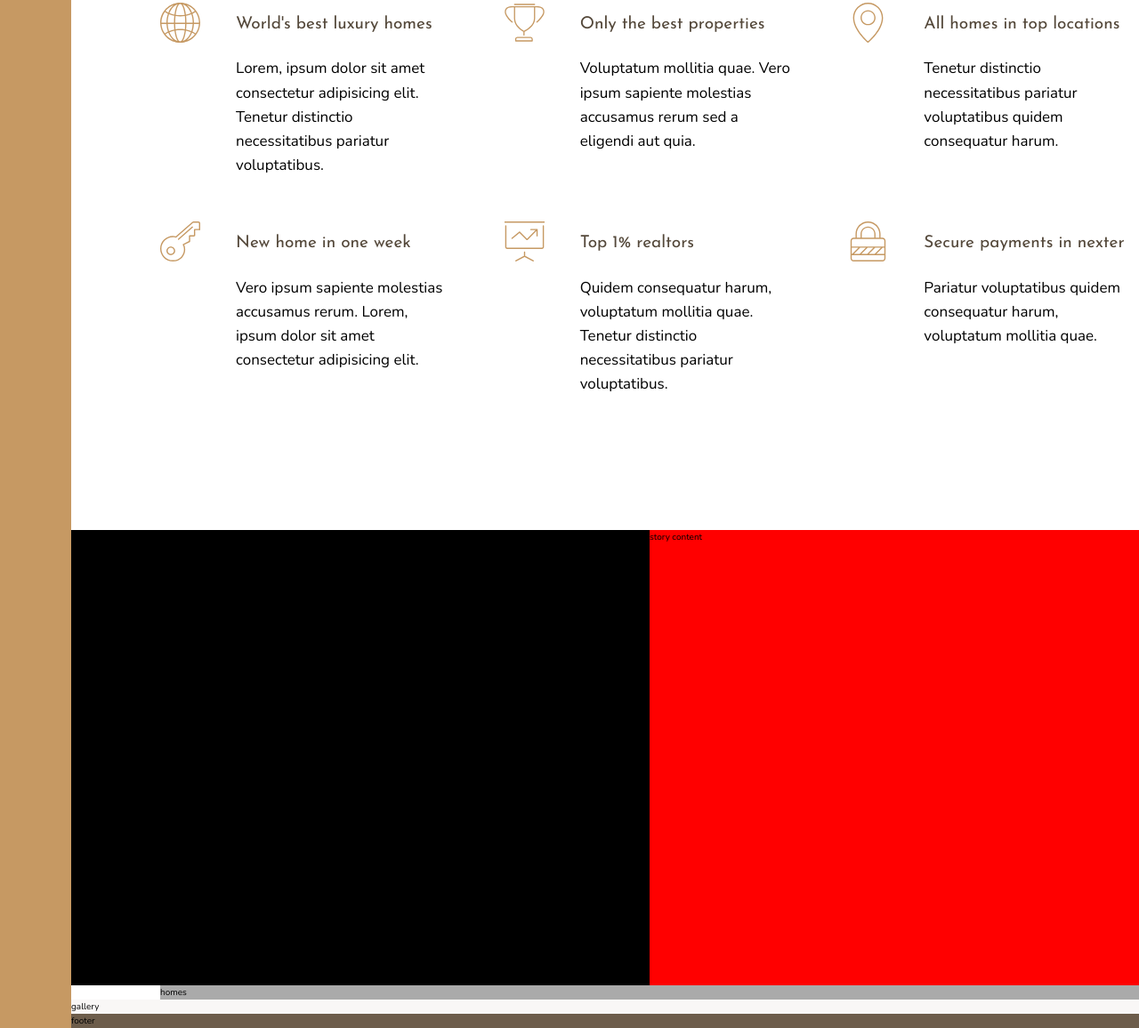
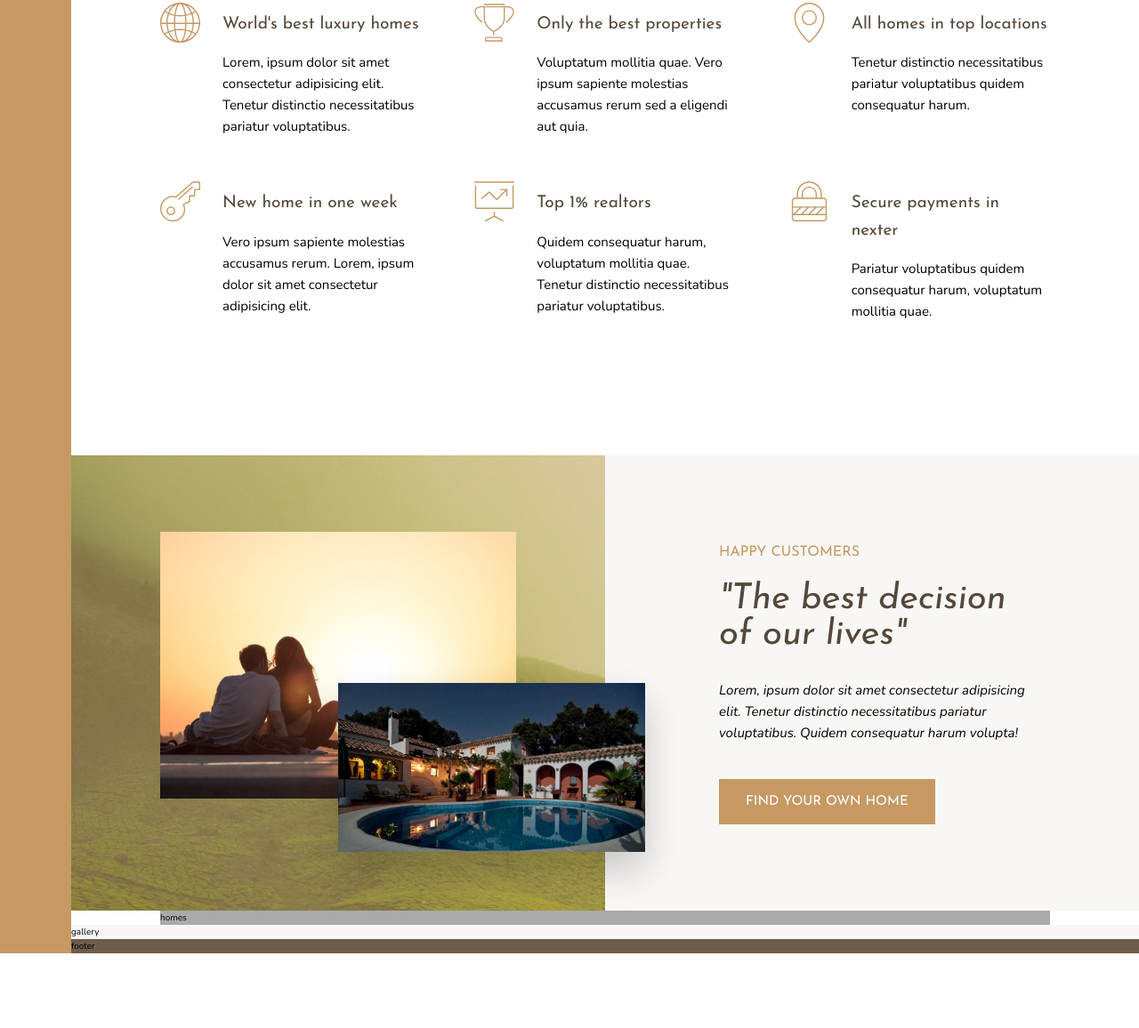
Before and after one commit to RiddickB89/Realtor-luxury-site, a website built with Parcel: page index.html in a window 1280 px wide. Shown: the part 777-1933 px from the top of the page at 89% size. After the commit the page ends 1849 px from the top, so only its background shows below. Built offline with nearby package versions, Linux system fonts and the light colour scheme.

Commit message:
creation of story section

```diff
--- a/index.html
+++ b/index.html
@@ -82,8 +82,30 @@
         </li>
       </ul>
     </section>
-    <section class="story__pictures">story pictures</section>
-    <section class="story__content">story content</section>
+    <section class="story__pictures">
+      <img
+        class="story__img story__img--1"
+        src="./img/story-1.jpeg"
+        alt="couple watching on sunset"
+      />
+      <img
+        class="story__img story__img--2"
+        src="./img/story-2.jpeg"
+        alt="house"
+      />
+    </section>
+    <section class="story__content">
+      <h3 class="heading-3 mb-small">Happy customers</h3>
+      <h2 class="heading-2 heading-2--dark mb-medium">
+        "The best decision of our lives"
+      </h2>
+      <p class="story__paragraph">
+        Lorem, ipsum dolor sit amet consectetur adipisicing elit. Tenetur
+        distinctio necessitatibus pariatur voluptatibus. Quidem consequatur
+        harum volupta!
+      </p>
+      <button class="btn">Find your own home</button>
+    </section>
     <section class="homes">homes</section>
     <section class="gallery">gallery</section>
     <footer class="footer">footer</footer>
--- a/sass/_base.scss
+++ b/sass/_base.scss
@@ -40,5 +40,5 @@ body {
     [sidebar-start] 8rem [sidebar-end main-start] minmax(10rem, 1fr)
     [center-start] repeat(8, [col-start] minmax(min-content, 14rem) [col-end])
     [center-end]
-    minmax(min-content, 1fr) [main-end];
+    minmax(10rem, 1fr) [main-end];
 }
--- a/sass/_features.scss
+++ b/sass/_features.scss
@@ -13,7 +13,7 @@
     list-style: none;
     display: grid;
     grid-template-columns: min-content 1fr;
-    gap: 2rem 4rem;
+    gap: 1.5rem 2.5rem;
   }
 
   &__icon {
@@ -25,6 +25,6 @@
   }
 
   &__paragraph {
-    font-size: 1.7rem;
+    font-size: 1.5rem;
   }
 }
--- a/sass/_story.scss
+++ b/sass/_story.scss
@@ -1,10 +1,47 @@
 .story {
   &__pictures {
-    background-color: black;
+    background-image: linear-gradient(
+        rgba($color-primary, 0.5),
+        rgba($color-primary, 0.5)
+      ),
+      url(../img/back.jpg);
     grid-column: main-start / col-end 4;
+    display: grid;
+    grid-template-columns: repeat(6, 1fr);
+    grid-template-rows: repeat(6, 1fr);
   }
+
+  &__img {
+    width: 100%;
+    align-items: center;
+
+    &--1 {
+      grid-column: 2 / 6;
+      grid-row: 2 / 6;
+    }
+
+    &--2 {
+      grid-column: 4 / 7;
+      grid-row: 4 / 6;
+      width: 115%;
+      z-index: 100;
+      box-shadow: 0 2rem 4rem rgba(0, 0, 0, 0.2);
+    }
+  }
+
   &__content {
-    background-color: red;
+    background-color: $color-grey-light-1;
     grid-column: col-start 5 / main-end;
+    padding: 6rem 10vw;
+    display: flex;
+    flex-direction: column;
+    align-items: start;
+    justify-content: center;
+  }
+
+  &__paragraph {
+    font-size: 1.5rem;
+    font-style: italic;
+    margin-bottom: 4rem;
   }
 }
--- a/sass/_typography.scss
+++ b/sass/_typography.scss
@@ -9,10 +9,24 @@
 
 .heading-2 {
   @extend %heading;
+  font-size: 4rem;
+  font-style: italic;
+  line-height: 1;
+
+  &--light {
+    color: $color-grey-light-1;
+  }
+
+  &--dark {
+    color: $color-grey-dark-1;
+  }
 }
 
 .heading-3 {
   @extend %heading;
+  text-transform: uppercase;
+  color: $color-primary;
+  font-size: 1.6rem;
 }
 
 .heading-4 {
@@ -27,3 +41,28 @@
     color: $color-grey-dark-1;
   }
 }
+
+.btn {
+  background-color: $color-primary;
+  color: #fff;
+  border: none;
+  border-radius: 0%;
+  padding: 1.8rem 3rem;
+  font-family: $font-display;
+  font-size: 1.5rem;
+  text-transform: uppercase;
+  cursor: pointer;
+  transition: all 0.2s ease-in-out;
+
+  &:hover {
+    background-color: $color-primary-dark;
+  }
+}
+
+.mb-small {
+  margin-bottom: 2rem;
+}
+
+.mb-medium {
+  margin-bottom: 3rem;
+}
```
Also changed, not shown: css/style.css.
